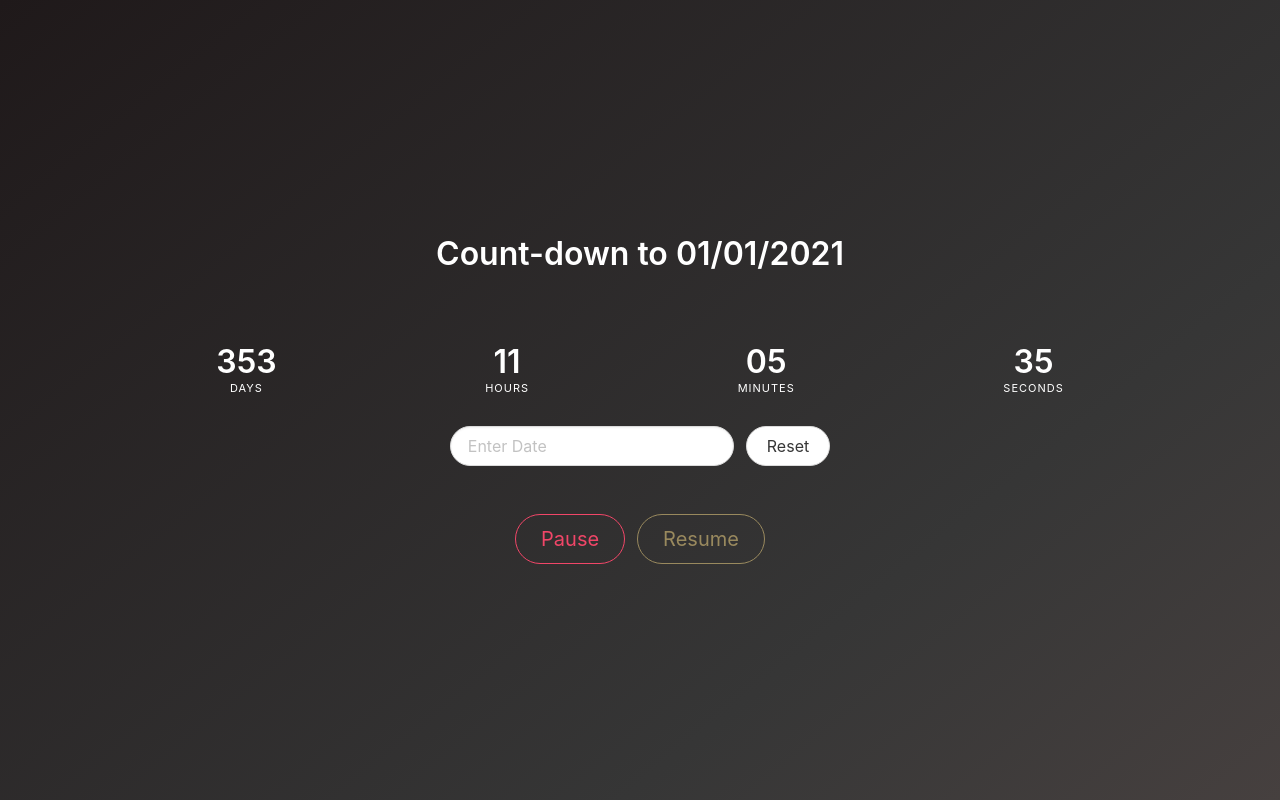
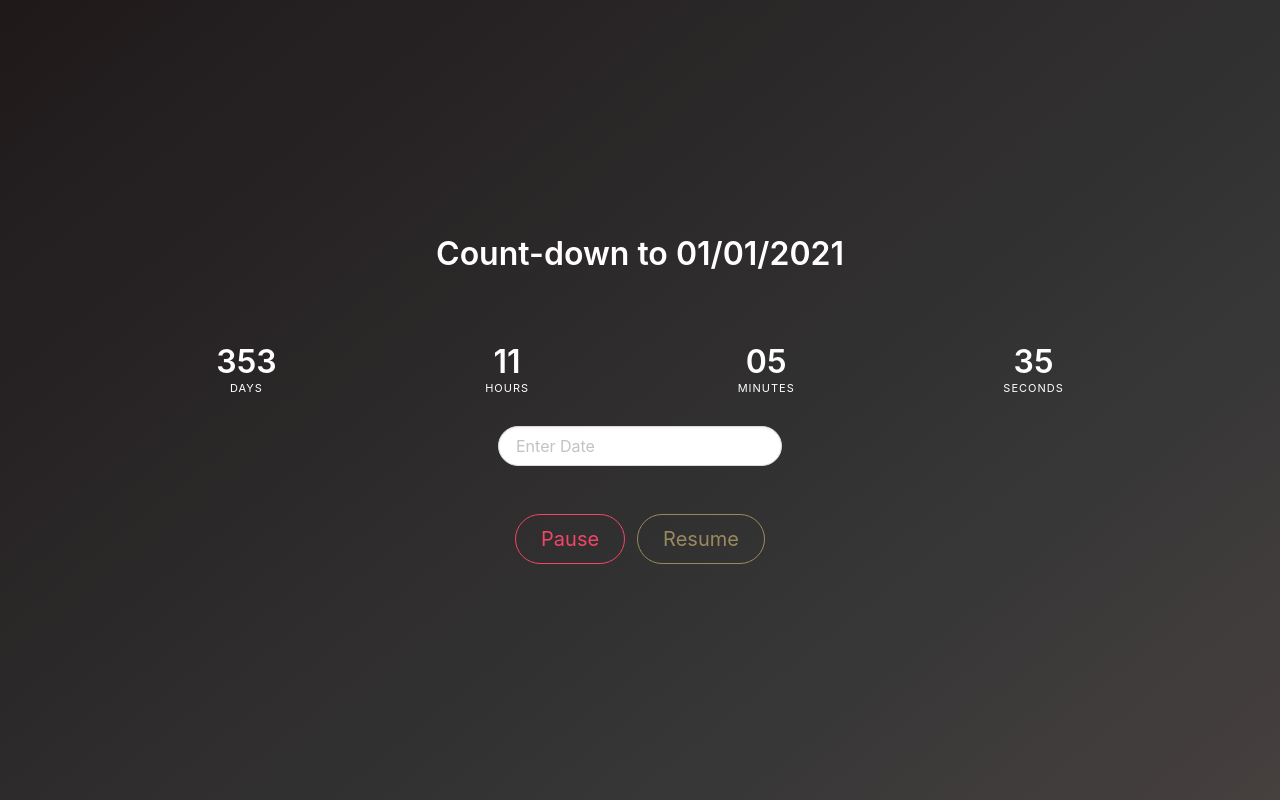
Before and after one commit to adekanyetomie/count-down-timer, a React (Create React App) app: page / in a window 1280 px wide. Built offline with nearby package versions, Linux system fonts and the light colour scheme.

Commit message:
some commit

```diff
--- a/src/components/Date.js
+++ b/src/components/Date.js
@@ -10,25 +10,19 @@ class Date extends Component{
     }
 
     dateChange = ({target: {value}}) => {
-        const date = moment(value)
+        const date = moment(value),
+        valid = date.isValid() && date.isAfter(moment())
+
         this.setState({
+            valid,
             date: value,
-            valid: date.isValid() && date.isAfter(moment()),
             input : true
         })
 
-    }
-    dateSubmit = (e) => {
-        e.preventDefault()
-
-        const{valid, date, input} = this.state
-
-        //if(valid)
-        //  this.props.onDateReset(moment(date))
-        valid && this.props.onDateReset(moment(date))
-
+        valid && this.props.onDateReset(date)
 
     }
+
 
     render(){
         let {date, valid, input} = this.state,
@@ -40,18 +34,14 @@ class Date extends Component{
 
 
 
-        return <form onSubmit={this.dateSubmit}>
-            <div className="field is-grouped is-grouped-centered">
+        return <div className="field is-grouped is-grouped-centered">
         <div className="control" >
             <input className= {ref} value = {date} onChange= {this.dateChange} placeholder="Enter Date"/>
 
            { !valid && <p className="help is-danger is-size-7 has-text-centered">Enter a valid (and future) date!</p>}
         </div>
-        <div className="control" >
-            <button className="button  is-rounded is-outlined"> Reset </button>
         </div>
-        </div>
-    </form>
+
     }
 }
 
--- a/src/components/countdown.js
+++ b/src/components/countdown.js
@@ -68,7 +68,7 @@ class Countdown extends Component{
             <div className="hero-body">
                 <div className="container">
                     <h1 className="title">
-                        Count-down to {nextDate.calendar()}
+                        Count-down to  {nextDate.calendar()}
                     </h1>
                 <section className="section">
                 <nav className="level">
```
